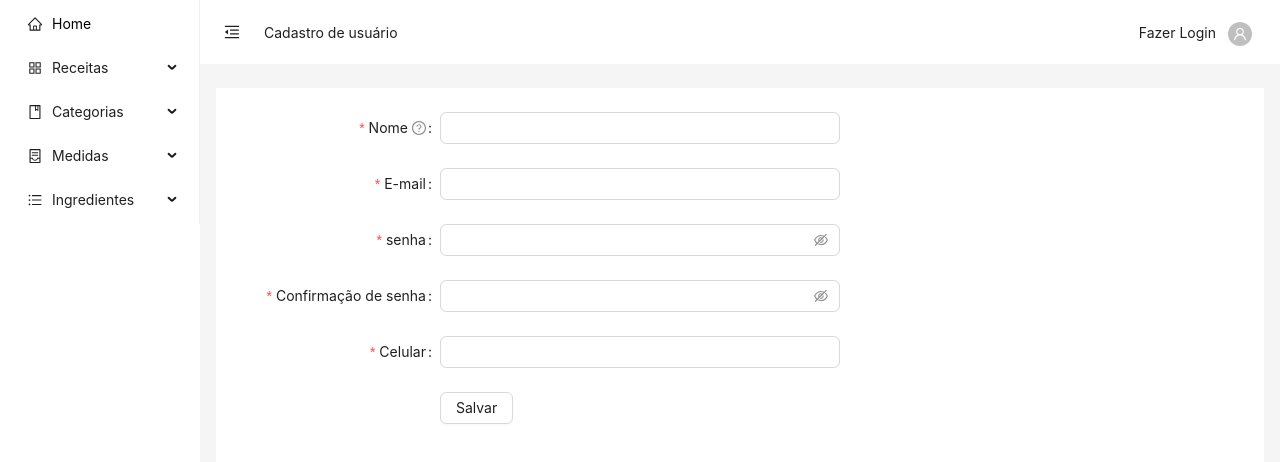
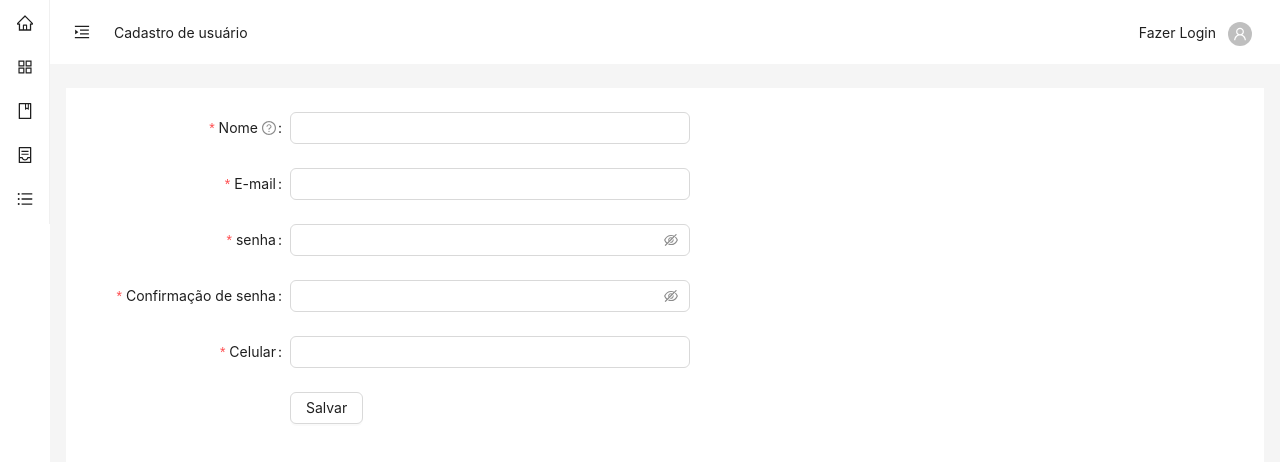
Before and after one commit to alinelopesm/arraianaroca, a Next.js app: page /signup in a window 1280 px wide. Shown: the top 462 px of the page. Built offline with nearby package versions, Linux system fonts and the light colour scheme; no server answers.

Commit message:
refactor: ajusta sidebar

```diff
--- a/componentes/PageContent/PageContent.js
+++ b/componentes/PageContent/PageContent.js
@@ -9,8 +9,8 @@ import { useSession } from 'next-auth/react';
 const { Content } = Layout;
 
 
-const PageContent = ({ pageProps, headName, pageName, children}) => {
-  const [collapsed, setCollapsed] = useState(false);
+const PageContent = ({ headName, pageName, children}) => {
+  const [collapsed, setCollapsed] = useState(true);
   const { data: session } = useSession();
   const isAuthenticated = session ? true : false
   const router = useRouter();
--- a/componentes/SideBar/SideBar.js
+++ b/componentes/SideBar/SideBar.js
@@ -25,6 +25,14 @@ const SideBar = ({ collapsed, isAuthenticated }) => {
       collapsed={collapsed}
       width={collapsed ? 80 : 200}
       theme="light"
+      breakpoint="lg"
+      collapsedWidth="50"
+      onBreakpoint={(broken) => {
+        console.log(broken);
+      }}
+      onCollapse={(collapsed, type) => {
+        console.log(collapsed, type);
+      }}
     >
       <div className="demo-logo-vertical" />
       <Menu theme="light" mode="inline" defaultSelectedKeys={['1']}>
```
